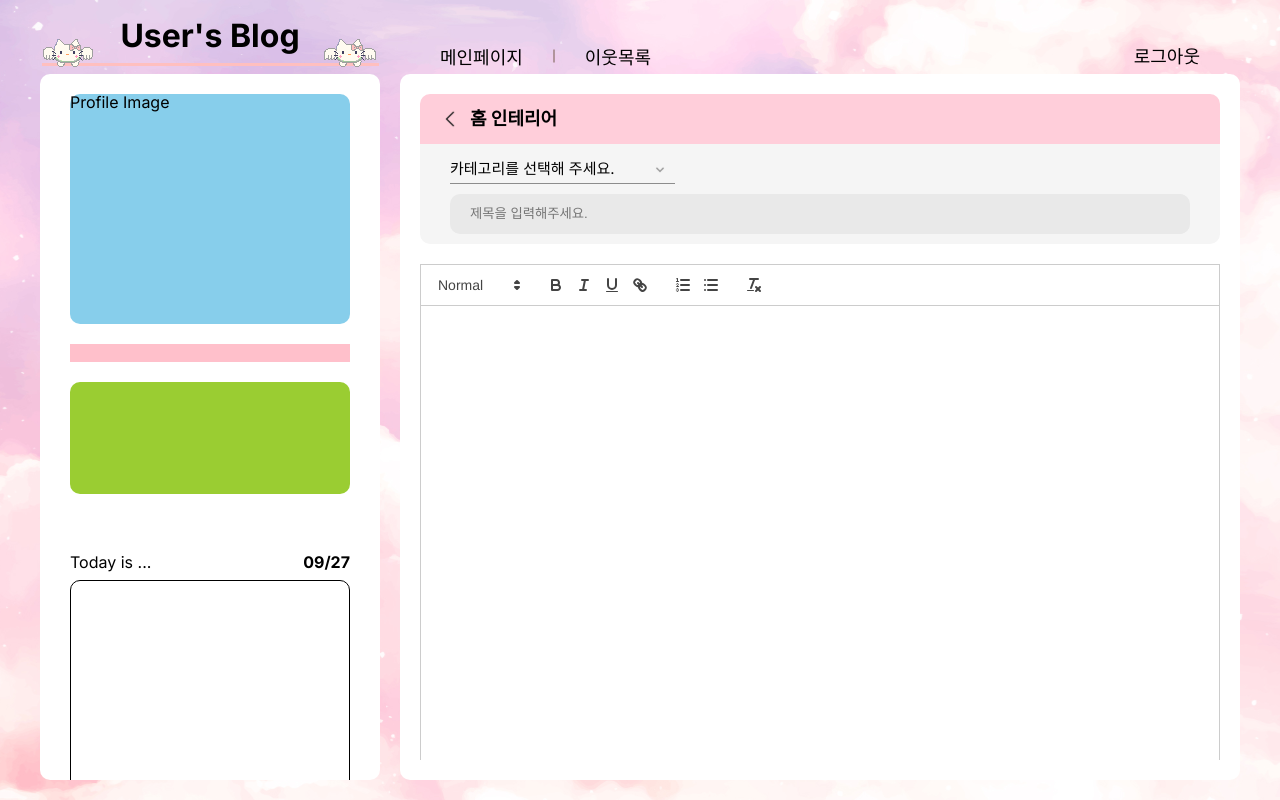
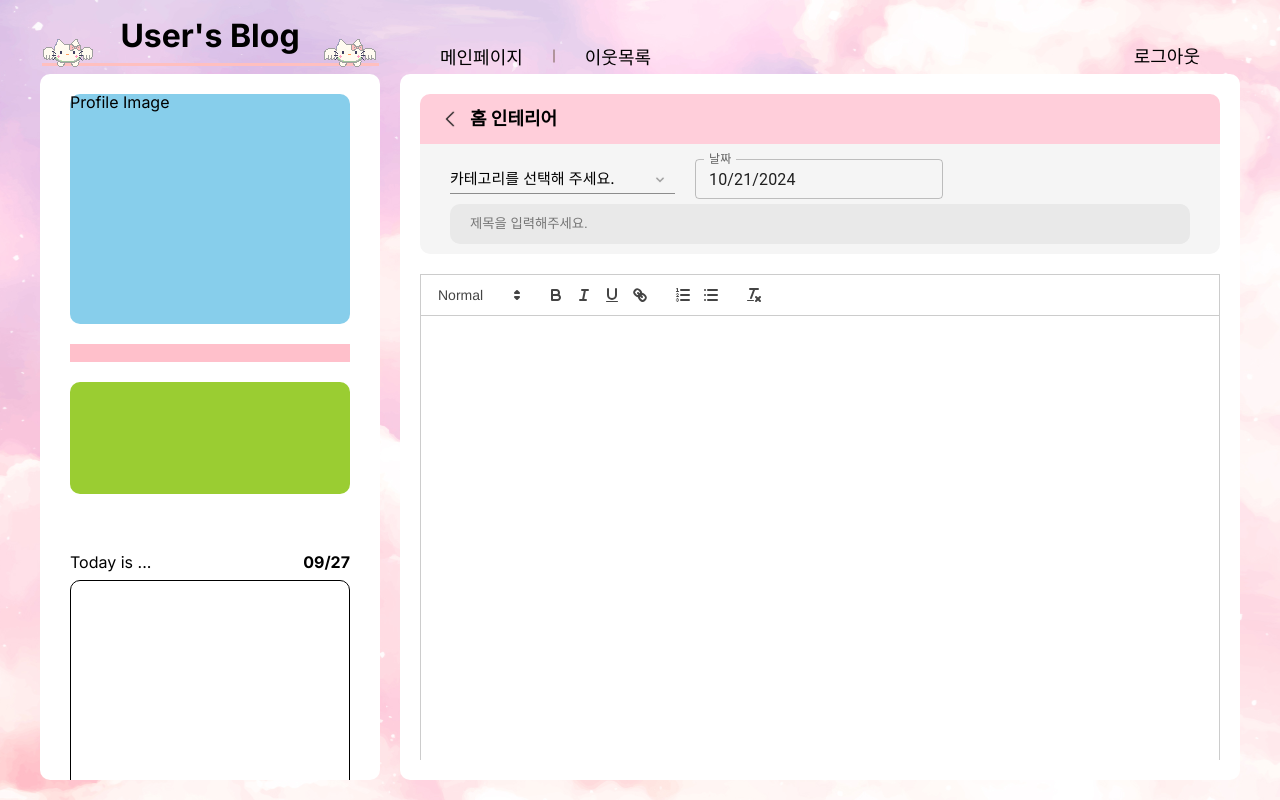
Before and after one commit to yeon-dong/Tiny_Room_Blog, a React (Vite) app in the folder TinyRoom_FE/Tiny-Room-FE/: page /1/post/new in a window 1280 px wide. Built offline with nearby package versions, Linux system fonts and the light colour scheme.

Commit message:
feat: post 수정 작업 중

```diff
--- a/TinyRoom_FE/Tiny-Room-FE/src/App.jsx
+++ b/TinyRoom_FE/Tiny-Room-FE/src/App.jsx
@@ -30,6 +30,7 @@ function App() {
               <Route index element={<MainContent />} />
               <Route path="post/:postId" element={<PostDetailContent />} />
               <Route path="post/new" element={<NewPostContent />} />
+              <Route path="post/update/:postId" element={<NewPostContent />} />
               <Route path="neighbour" element={<NeighbourContent />} />
               <Route path="mypage" element={<MyPageContent />} />
             </Route>
--- a/TinyRoom_FE/Tiny-Room-FE/src/components/Dropdown/Dropdown.jsx
+++ b/TinyRoom_FE/Tiny-Room-FE/src/components/Dropdown/Dropdown.jsx
@@ -7,27 +7,32 @@ import {
   MenuItem,
 } from "./Dropdown.style";
 
-const Dropdown = () => {
+const Dropdown = ({ value, values, onChange }) => {
   const [isOpen, setOpen] = useState(false);
 
   const handleInputClick = useCallback(() => {
     setOpen(!isOpen);
   }, [isOpen]);
 
+  const handleItemClick = useCallback((i) => {
+    onChange(i);
+  }, []);
+
   return (
     <Container>
       <Input onClick={handleInputClick}>
-        카테고리를 선택해 주세요.
+        {value === -1 ? "카테고리를 선택해 주세요." : values[value]}
         <IconWrapper>
           <img src="/images/arrow_down.svg" alt="ArrowDown" />
         </IconWrapper>
       </Input>
       {isOpen && (
         <ItemBox>
-          <MenuItem>주방 가전제품</MenuItem>
-          <MenuItem>홈 인테리어</MenuItem>
-          <MenuItem>실내가구</MenuItem>
-          <MenuItem>전자제품</MenuItem>
+          {values.map((value, i) => (
+            <MenuItem key={i} onClick={() => handleItemClick(i)}>
+              {value}
+            </MenuItem>
+          ))}
         </ItemBox>
       )}
     </Container>
--- a/TinyRoom_FE/Tiny-Room-FE/src/components/MainButton/MainButton.jsx
+++ b/TinyRoom_FE/Tiny-Room-FE/src/components/MainButton/MainButton.jsx
@@ -1,7 +1,11 @@
 import { Container } from "./MainButton.style";
 
-const MainButton = ({ strong, children }) => {
-  return <Container strong={strong}>{children}</Container>;
+const MainButton = ({ strong, onClick, children }) => {
+  return (
+    <Container strong={strong ? 1 : 0} onClick={onClick}>
+      {children}
+    </Container>
+  );
 };
 
 export default MainButton;
--- a/TinyRoom_FE/Tiny-Room-FE/src/components/MainButton/MainButton.style.js
+++ b/TinyRoom_FE/Tiny-Room-FE/src/components/MainButton/MainButton.style.js
@@ -2,14 +2,14 @@ import styled from "styled-components";
 
 export const Container = styled.button`
   height: 20px;
-  background-color: ${(p) => (p.strong ? "#ff8caa" : "var(--gray1)")};
+  background-color: ${(p) => (p.strong === 1 ? "#ff8caa" : "var(--gray1)")};
   padding: 0 8px;
   border-radius: 2px;
-  border: 1px solid ${(p) => (p.strong ? "#FF4A79" : "var(--gray4)")};
+  border: 1px solid ${(p) => (p.strong === 1 ? "#FF4A79" : "var(--gray4)")};
   display: flex;
   align-items: center;
   font-size: 14px;
-  ${(p) => (p.strong ? `font-weight: bold; color: white;` : "")}
+  ${(p) => (p.strong === 1 ? `font-weight: bold; color: white;` : "")}
   gap: 4px;
   ${(p) =>
     p.disabled
--- a/TinyRoom_FE/Tiny-Room-FE/src/components/MyEditor/MyEditor.jsx
+++ b/TinyRoom_FE/Tiny-Room-FE/src/components/MyEditor/MyEditor.jsx
@@ -1,8 +1,17 @@
 import ReactQuill from "react-quill";
 import "react-quill/dist/quill.snow.css";
 
-const MyEditor = () => {
-  return <ReactQuill theme="snow" style={{ height: "100%" }} />;
+const MyEditor = ({ myRef, value, onChange, defaultValue }) => {
+  return (
+    <ReactQuill
+      ref={myRef}
+      theme="snow"
+      style={{ height: "100%" }}
+      value={value}
+      onChange={onChange}
+      defaultValue={"<p>abcd</p>"}
+    />
+  );
 };
 
 export default MyEditor;
--- a/TinyRoom_FE/Tiny-Room-FE/src/pages/UserMainPage/NewPostContent/NewPostContent.jsx
+++ b/TinyRoom_FE/Tiny-Room-FE/src/pages/UserMainPage/NewPostContent/NewPostContent.jsx
@@ -1,6 +1,8 @@
+import { useLocation } from "react-router-dom";
 import Dropdown from "../../../components/Dropdown/Dropdown";
 import MainButton from "../../../components/MainButton/MainButton";
 import MyEditor from "../../../components/MyEditor/MyEditor";
+import { DatePicker } from "@mui/x-date-pickers/DatePicker";
 import {
   BackButton,
   ButtonBox,
@@ -11,8 +13,80 @@ import {
   TitleBox,
   TitleInput,
 } from "./NewPostContent.style";
+import { useCallback, useEffect, useMemo, useRef, useState } from "react";
+import axios from "axios";
+import dayjs from "dayjs";
+import { LocalizationProvider } from "@mui/x-date-pickers/LocalizationProvider";
+import { AdapterDayjs } from "@mui/x-date-pickers/AdapterDayjs";
+
+const categoryToIdx = {
+  "주방/가전제품": 0,
+  "홈 인테리어": 1,
+  실내가구: 2,
+  전자제품: 3,
+};
 
 const NewPostContent = () => {
+  const location = useLocation();
+  const isUpdate = location.pathname.split("/").length === 5;
+  const postId = isUpdate ? location.pathname.split("/")[4] : -1;
+
+  const [categoryIdx, setCategoryIdx] = useState(-1);
+  const [title, setTitle] = useState("");
+  const [content, setContent] = useState("");
+  const [date, setDate] = useState(dayjs());
+
+  const getPostData = useCallback(async () => {
+    try {
+      const response = await axios.get(
+        `http://127.0.0.1:8080/posts/postDetail?post_id=${postId}`
+      );
+
+      const { category, content, title, date } = response.data.post;
+      setCategoryIdx(categoryToIdx[category.category_name]);
+      setTitle(title);
+      setContent(content);
+      setDate(dayjs(date));
+    } catch (e) {
+      console.log(e);
+      alert("에러가 발생했습니다.");
+    }
+  }, []);
+
+  useEffect(() => {
+    if (isUpdate) getPostData();
+  }, []);
+
+  const handleCategoryChange = useCallback((i) => {
+    setCategoryIdx(i);
+  }, []);
+
+  const handleDateChange = useCallback((newDate) => {
+    setDate(newDate);
+  }, []);
+
+  const handleTitleChange = useCallback((e) => {
+    setTitle(e.target.value);
+  }, []);
+
+  const handleUpdateClick = useCallback(async () => {
+    if (!isUpdate) {
+    } else {
+      const response = await axios.post(
+        `http://localhost:8080/posts/postUpdate?post_id=${postId}`,
+        {
+          category_id: categoryIdx + 1,
+          date: date.format("YYYY-MM-DD"),
+          title: title,
+          content: content,
+          post_img: "image_url_or_path.jpg", // TODO
+        }
+      );
+
+      console.log(response);
+    }
+  }, [categoryIdx, date, title, content]);
+
   return (
     <Container>
       <Header>
@@ -23,16 +97,36 @@ const NewPostContent = () => {
       </Header>
       <TitleBox>
         <DropdownWrapper>
-          <Dropdown />
+          <Dropdown
+            value={categoryIdx}
+            values={["주방가전제품", "홈 인테리어", "실내가전", "전자제품"]}
+            onChange={handleCategoryChange}
+          />
+          <LocalizationProvider dateAdapter={AdapterDayjs}>
+            <DatePicker
+              label="날짜"
+              slotProps={{
+                textField: { size: "small" },
+              }}
+              value={date}
+              onChange={handleDateChange}
+            />
+          </LocalizationProvider>
         </DropdownWrapper>
-        <TitleInput placeholder="제목을 입력해주세요." />
+        <TitleInput
+          placeholder="제목을 입력해주세요."
+          value={title}
+          onChange={handleTitleChange}
+        />
       </TitleBox>
       <EditorWrapper>
-        <MyEditor />
+        <MyEditor value={content} />
       </EditorWrapper>
       <ButtonBox>
         <MainButton>목록</MainButton>
-        <MainButton strong>작성 완료</MainButton>
+        <MainButton strong onClick={handleUpdateClick}>
+          작성 완료
+        </MainButton>
       </ButtonBox>
     </Container>
   );
--- a/TinyRoom_FE/Tiny-Room-FE/src/pages/UserMainPage/NewPostContent/NewPostContent.style.js
+++ b/TinyRoom_FE/Tiny-Room-FE/src/pages/UserMainPage/NewPostContent/NewPostContent.style.js
@@ -37,7 +37,10 @@ export const TitleBox = styled.div`
 `;
 
 export const DropdownWrapper = styled.div`
-  height: 40px;
+  height: 50px;
+  display: flex;
+  align-items: center;
+  gap: 20px;
 `;
 
 export const TitleInput = styled.input`
--- a/TinyRoom_FE/Tiny-Room-FE/src/pages/UserMainPage/PostDetailContent.jsx
+++ b/TinyRoom_FE/Tiny-Room-FE/src/pages/UserMainPage/PostDetailContent.jsx
@@ -1,7 +1,10 @@
+import { useCallback, useEffect } from "react";
 import MainButton from "../../components/MainButton/MainButton";
 import RoundedButton from "../../components/RoundedButton/RoundedButton";
 import CommentBox from "./CommentBox";
 import NewCommentBox from "./NewCommentBox";
+import { useLocation } from "react-router-dom";
+import axios from "axios";
 import {
   BackButton,
   Container,
@@ -20,6 +23,22 @@ import {
 } from "./PostDetailContent.style";
 
 const PostDetailContent = () => {
+  const location = useLocation();
+
+  const getPostData = useCallback(async () => {
+    const postId = location.pathname.split("/")[3];
+
+    const response = await axios.get(
+      `http://127.0.0.1:8080/posts/postDetail?post_id=${postId}`
+    );
+
+    console.log(response.data);
+  }, []);
+
+  useEffect(() => {
+    getPostData();
+  }, []);
+
   return (
     <Container>
       <Header>
```
